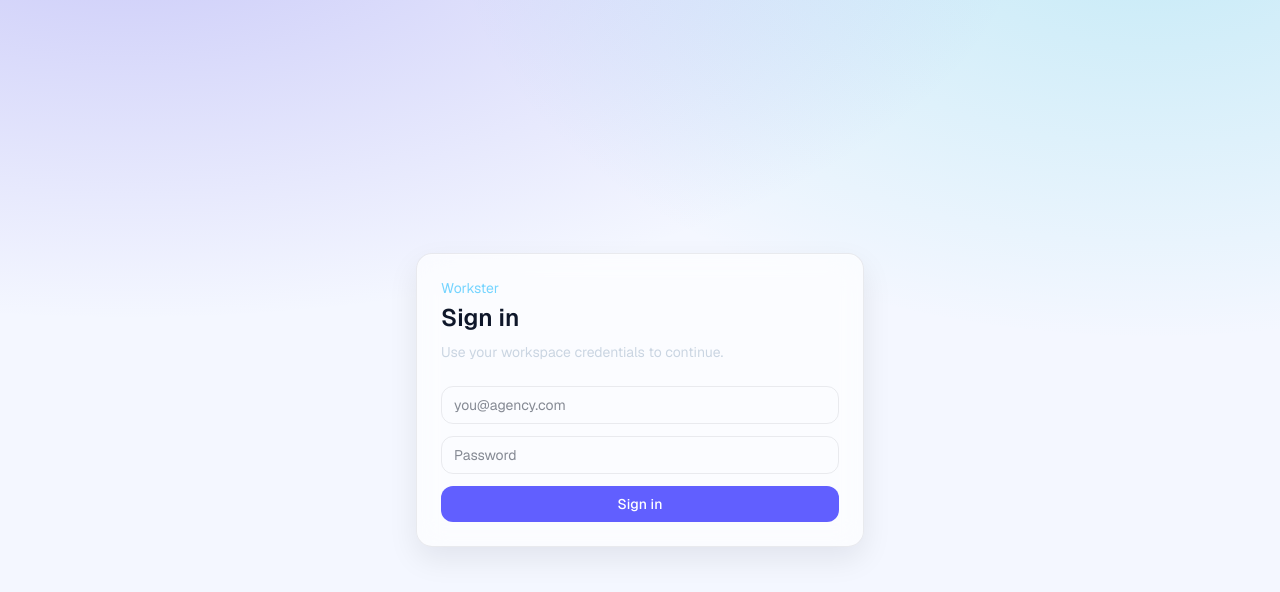
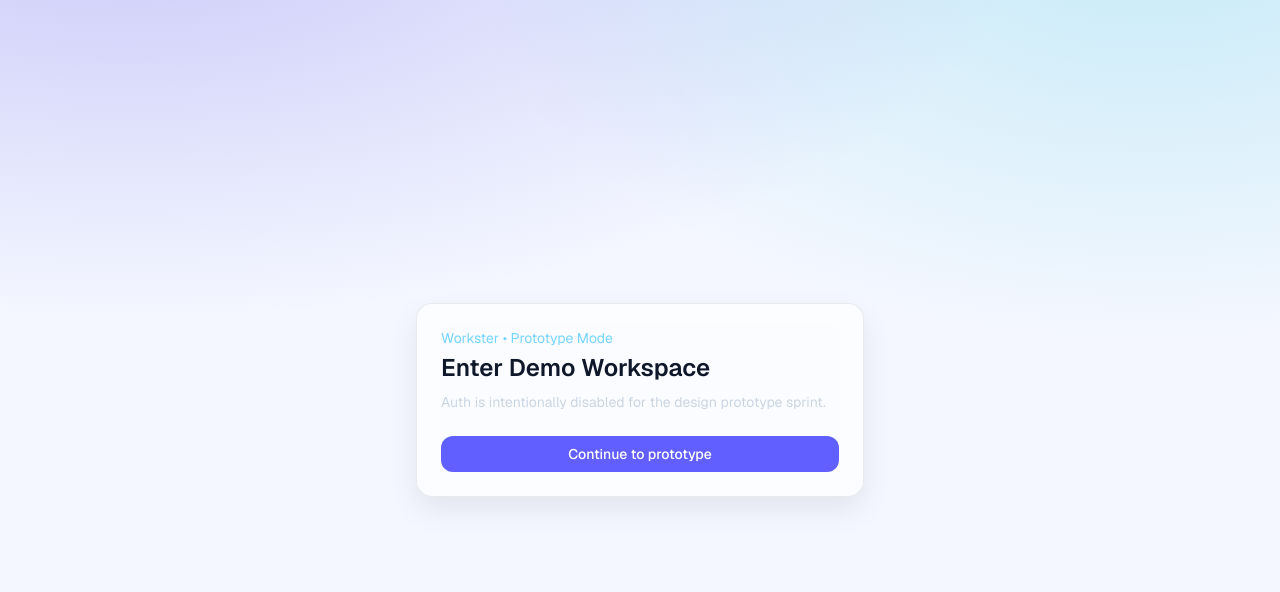
Before and after one commit to vishaldudhal/workster, a Next.js app: page /sign-in in a window 1280 px wide. Shown: the top 592 px of the page. Built offline with nearby package versions, Linux system fonts and the light colour scheme.

Commit message:
chore(prototype): disable auth gate and switch to demo workspace flow

```diff
--- a/src/app/(app)/layout.tsx
+++ b/src/app/(app)/layout.tsx
@@ -1,22 +1,5 @@
-import { redirect } from 'next/navigation'
 import { AppShell } from '@/components/layout/app-shell'
-import { createClient } from '@/lib/supabase/server'
-import { ensureWorkspaceForUser } from '@/lib/workspace/bootstrap'
 
-export default async function ProtectedLayout({ children }: { children: React.ReactNode }) {
-  const supabase = await createClient()
-  const {
-    data: { user },
-  } = await supabase.auth.getUser()
-
-  if (!user) redirect('/sign-in')
-
-  // Auto bootstrap first workspace for new users
-  try {
-    await ensureWorkspaceForUser(user.id, user.email)
-  } catch {
-    // schema might not be applied yet; continue without hard-failing UI
-  }
-
+export default function PrototypeLayout({ children }: { children: React.ReactNode }) {
   return <AppShell>{children}</AppShell>
 }
--- a/src/app/(auth)/sign-in/page.tsx
+++ b/src/app/(auth)/sign-in/page.tsx
@@ -1,48 +1,21 @@
-import { signInAction } from './actions'
+import Link from 'next/link'
 
-const errorMap: Record<string, string> = {
-  missing_credentials: 'Please enter email and password.',
-  invalid_credentials: 'Invalid email/password. Please try again.',
-}
-
-export default async function SignInPage({
-  searchParams,
-}: {
-  searchParams: Promise<{ error?: string }>
-}) {
-  const { error } = await searchParams
-  const message = error ? errorMap[error] ?? 'Unable to sign in.' : null
-
+export default function SignInPage() {
   return (
     <main className="flex min-h-screen items-center justify-center p-6">
       <section className="glass w-full max-w-md rounded-2xl p-6">
-        <p className="text-sm text-sky-300">Workster</p>
-        <h1 className="mt-1 text-2xl font-semibold">Sign in</h1>
-        <p className="mt-2 text-sm text-slate-300">Use your workspace credentials to continue.</p>
+        <p className="text-sm text-sky-300">Workster • Prototype Mode</p>
+        <h1 className="mt-1 text-2xl font-semibold">Enter Demo Workspace</h1>
+        <p className="mt-2 text-sm text-slate-300">
+          Auth is intentionally disabled for the design prototype sprint.
+        </p>
 
-        <form action={signInAction} className="mt-6 space-y-3">
-          <input
-            name="email"
-            type="email"
-            placeholder="you@agency.com"
-            className="w-full rounded-xl border bg-transparent px-3 py-2 text-sm"
-            style={{ borderColor: 'var(--line)' }}
-            required
-          />
-          <input
-            name="password"
-            type="password"
-            placeholder="Password"
-            className="w-full rounded-xl border bg-transparent px-3 py-2 text-sm"
-            style={{ borderColor: 'var(--line)' }}
-            required
-          />
-          <button type="submit" className="w-full rounded-xl bg-indigo-500 px-4 py-2 text-sm font-medium text-white hover:bg-indigo-400">
-            Sign in
-          </button>
-        </form>
-
-        {message ? <p className="mt-3 text-sm text-rose-300">{message}</p> : null}
+        <Link
+          href="/dashboard"
+          className="mt-6 inline-flex w-full items-center justify-center rounded-xl bg-indigo-500 px-4 py-2 text-sm font-medium text-white hover:bg-indigo-400"
+        >
+          Continue to prototype
+        </Link>
       </section>
     </main>
   )
--- a/src/components/layout/app-shell.tsx
+++ b/src/components/layout/app-shell.tsx
@@ -1,6 +1,5 @@
 import Link from 'next/link'
-import { Bell, BriefcaseBusiness, FileText, FolderKanban, LayoutDashboard, LogOut, MessageSquare, Search } from 'lucide-react'
-import { signOutAction } from '@/app/(app)/actions'
+import { Bell, BriefcaseBusiness, FileText, FolderKanban, LayoutDashboard, MessageSquare, Search } from 'lucide-react'
 
 const nav = [
   { href: '/dashboard', label: 'Dashboard', icon: LayoutDashboard },
@@ -37,11 +36,9 @@ export function AppShell({ children }: { children: React.ReactNode }) {
             })}
           </nav>
 
-          <form action={signOutAction} className="mt-6">
-            <button className="flex w-full items-center justify-center gap-2 rounded-xl border px-3 py-2 text-sm" style={{ borderColor: 'var(--line)' }}>
-              <LogOut size={14} /> Sign out
-            </button>
-          </form>
+          <div className="mt-6 rounded-xl border px-3 py-2 text-center text-xs" style={{ borderColor: 'var(--line)', color: 'var(--muted)' }}>
+            Prototype mode active
+          </div>
         </aside>
 
         <section className="space-y-4">
```
